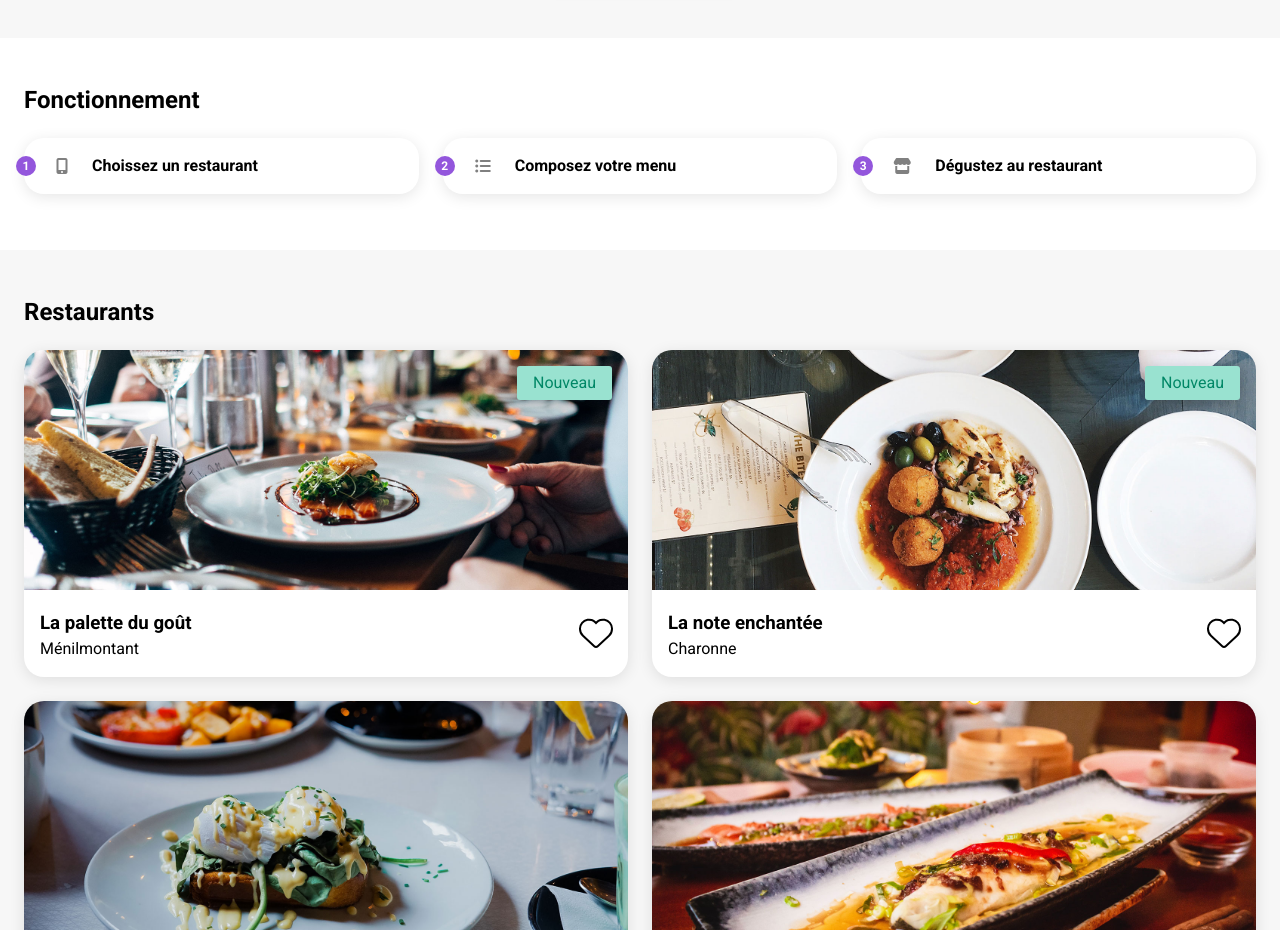
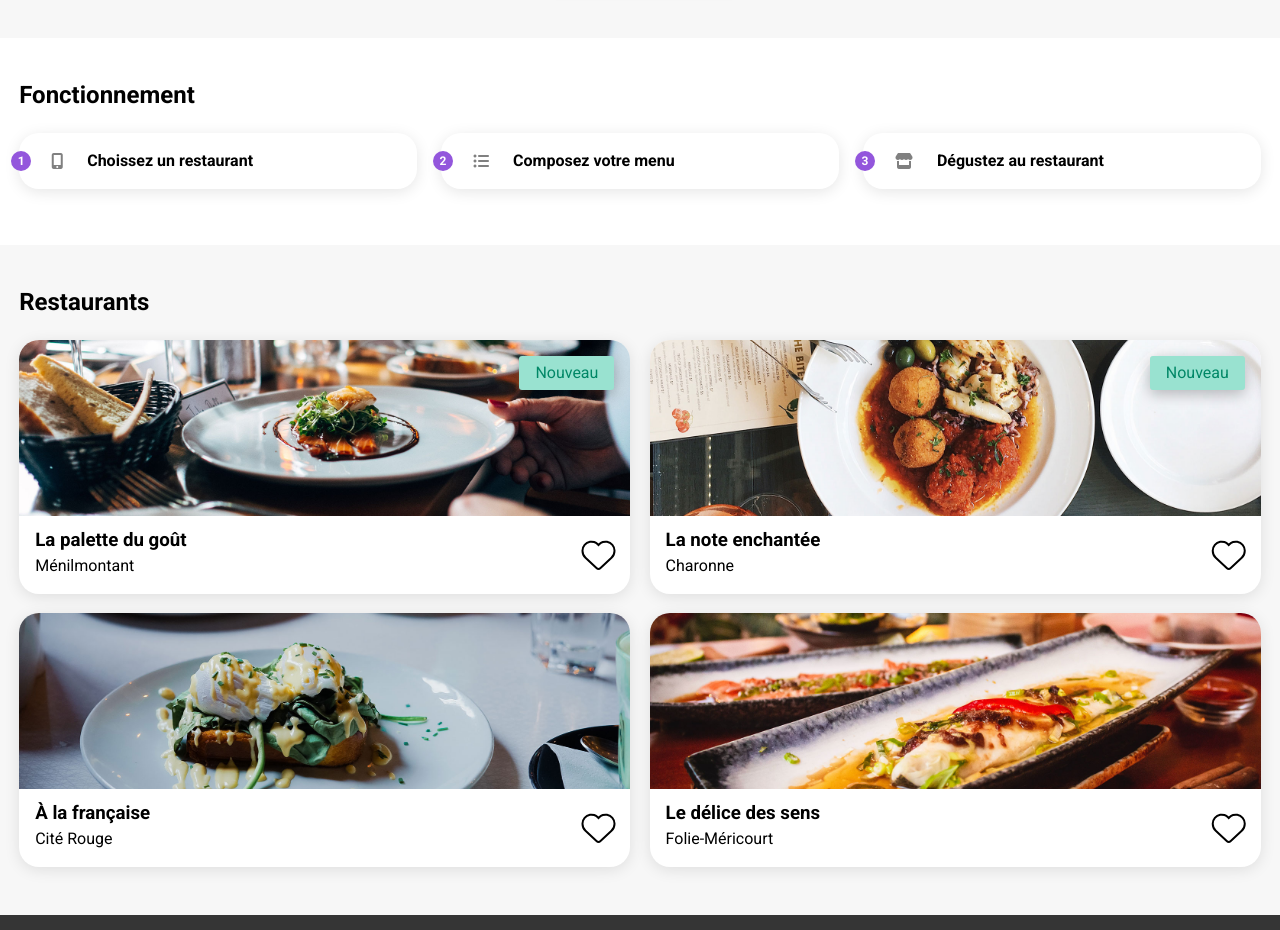
Before and after one commit to ennisseo/ohmyfood_OCP3, a plain HTML site: page index.html in a window 1280 px wide. Shown: the part 372-1302 px from the top of the page. Drawn offline with Linux system fonts and the light colour scheme.

Commit message:
réduction padding + repositionnement image

```diff
--- a/assets/css/footer.css
+++ b/assets/css/footer.css
@@ -1,5 +1,5 @@
 footer {
-    padding: 1.5rem;
+    padding: 1.2rem;
     background-color: #353535;
 }
 
--- a/assets/css/loader.css
+++ b/assets/css/loader.css
@@ -11,7 +11,6 @@
     animation: loaderOut 2.5s ease-in-out;
     animation-fill-mode: both;
     background: white;
-
 }
 
 @keyframes loaderOut {
--- a/assets/css/menu-page.css
+++ b/assets/css/menu-page.css
@@ -4,7 +4,7 @@
 }
 
 .restaurant-menu {
-    padding: 1.5rem;
+    padding: 1.2rem;
     background-color: #f7f7f7;
     margin-top: -4rem;
     position: relative;
--- a/assets/css/restaurants-cards.css
+++ b/assets/css/restaurants-cards.css
@@ -3,14 +3,14 @@
 }
 
 .restaurants-container {
-    padding: 1.5rem;
+    padding: 1.2rem;
     padding-bottom: 3rem;
 }
 
 .restaurants-cards-container {
     display: flex;
     flex-wrap: wrap;
-    gap: 1.5rem;
+    gap: 1.2rem;
 }
 
 .restaurants-card {
@@ -20,6 +20,7 @@
     background-color: white;
     width: 100%;
     position: relative;
+    font-size: 90%;
 }
 
 .restaurants-card:hover {
@@ -40,9 +41,9 @@
 .restaurants-card img {
     border-radius: 20px 20px 0 0;
     object-fit: cover;
-    height: 15rem;
+    height: 11rem;
+    object-position: 100% 60%;
 }
-
 
 .restaurants-card-caption {
     display: flex;
@@ -54,6 +55,7 @@
 
 h3 {
     margin-bottom: 0;
+    margin-top : .6rem;
 }
 
 .restaurants-card-caption p {
@@ -75,7 +77,7 @@ h3 {
 .fa-heart:hover {
     background-position: bottom;
     -webkit-text-fill-color: transparent;
-    -webkit-text-stroke-color: transparent;
+    -webkit-text-stroke-color: white;
 }
 
 @media screen and (min-width: 800px) {
@@ -89,6 +91,7 @@ h3 {
     }
 
     .restaurants-card {
-        width: calc((100% / 2) - (1.5rem/2));
+        width: calc((100% / 2) - (1.2rem/2));
+        font-size: 100%;
     }
 }
--- a/assets/css/upper-index.css
+++ b/assets/css/upper-index.css
@@ -45,7 +45,7 @@ h1 {
 }
 
 .how-to {
-    padding: 1.5rem;
+    padding: 1.2rem;
     padding-bottom: 3rem;
 }
 
```
